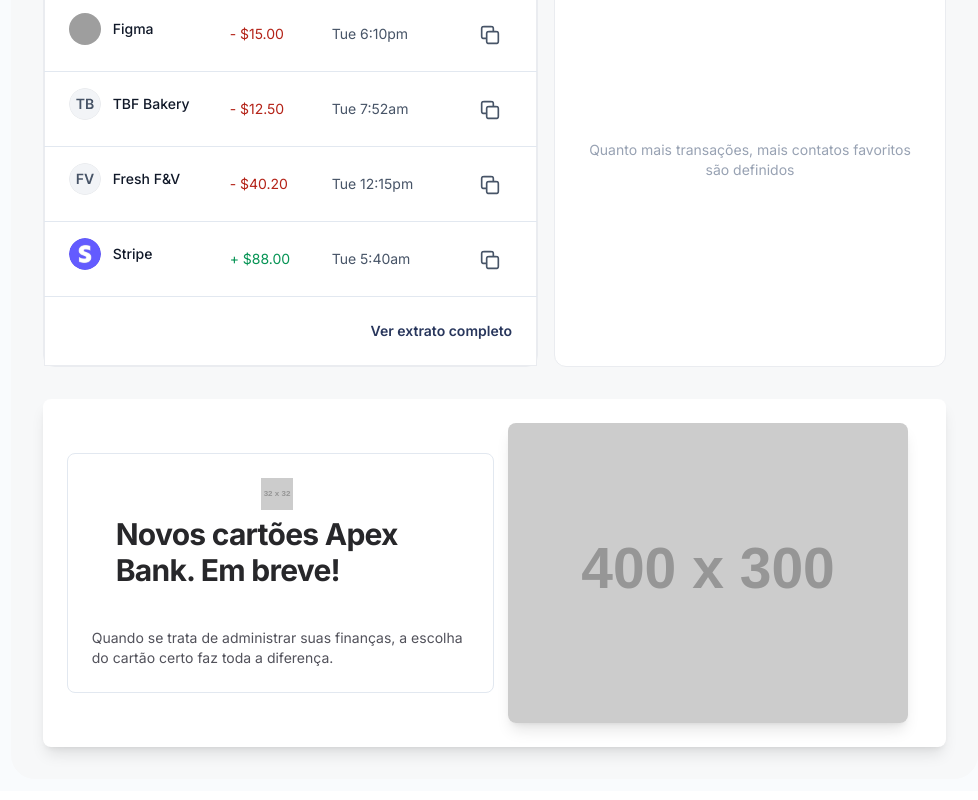
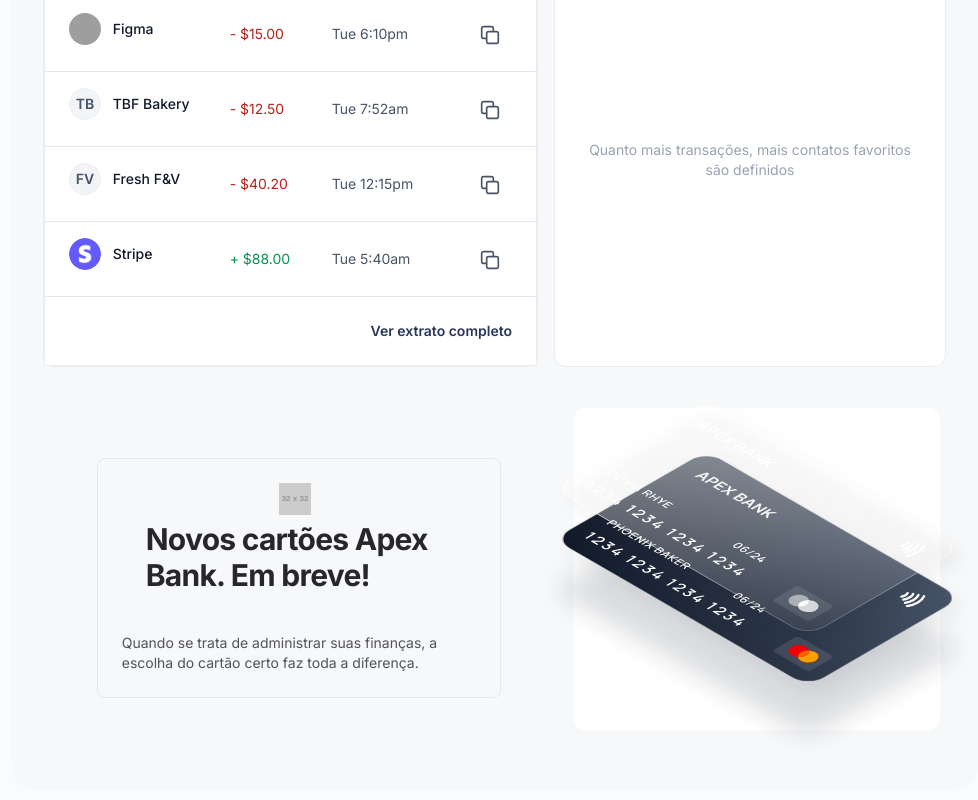
Before and after one commit to ShaYri12/ApexBank, a Next.js app: page / in a window 1280 px wide. Shown: the part 1734-2534 px from the top of the page, without its empty margins (302-1280 px from the left). Built offline with nearby package versions, Linux system fonts and the light colour scheme; grey boxes are pictures that could not be loaded.

Commit message:
new section

```diff
--- a/app/components/NewCardsAnnouncement.js
+++ b/app/components/NewCardsAnnouncement.js
@@ -3,8 +3,8 @@
 
 const NewCardsAnnouncement = () => {
   return (
-    <div className="flex flex-col md:flex-row items-center bg-white dark:bg-zinc-900 p-6 rounded-lg shadow-lg">
-      <Card className="flex flex-col items-start md:w-1/2 bg-transparent shadow-none">
+    <div className="flex flex-col md:flex-row items-center ps-[54px]">
+      <Card className="flex flex-col items-start md:w-1/2 bg-transparent shadow-none p-0">
         <CardContent>
           <CardHeader className="flex items-center mb-4">
             <img
@@ -22,12 +22,13 @@
           </CardDescription>
         </CardContent>
       </Card>
-      <div className="mt-6 md:mt-0 md:w-1/2 flex justify-center">
+      <div className="mt-6 md:mt-0 flex justify-center">
         <img
-          aria-hidden="true"
-          alt="bank cards"
-          src="https://placehold.co/400x300"
-          className="rounded-lg shadow-lg"
+          width={"467px"}
+          height={"410px"}
+          src="/assets/new-card.svg"
+          alt="cardimg"
+          className="mr-[-15%]"
         />
       </div>
     </div>
```
Also changed, not shown: public/assets/card-icon.svg (renamed from public/assets/Icon.svg).
